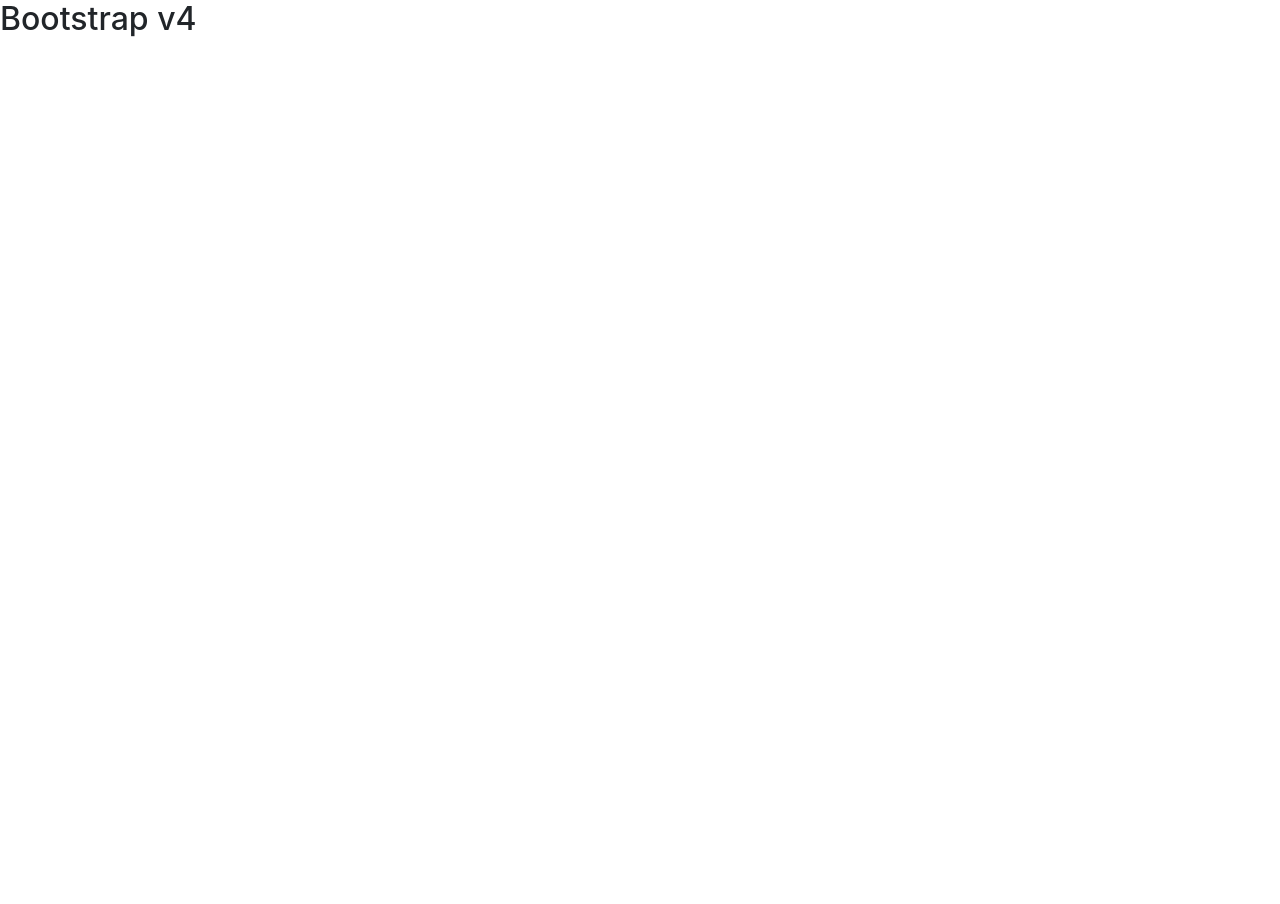
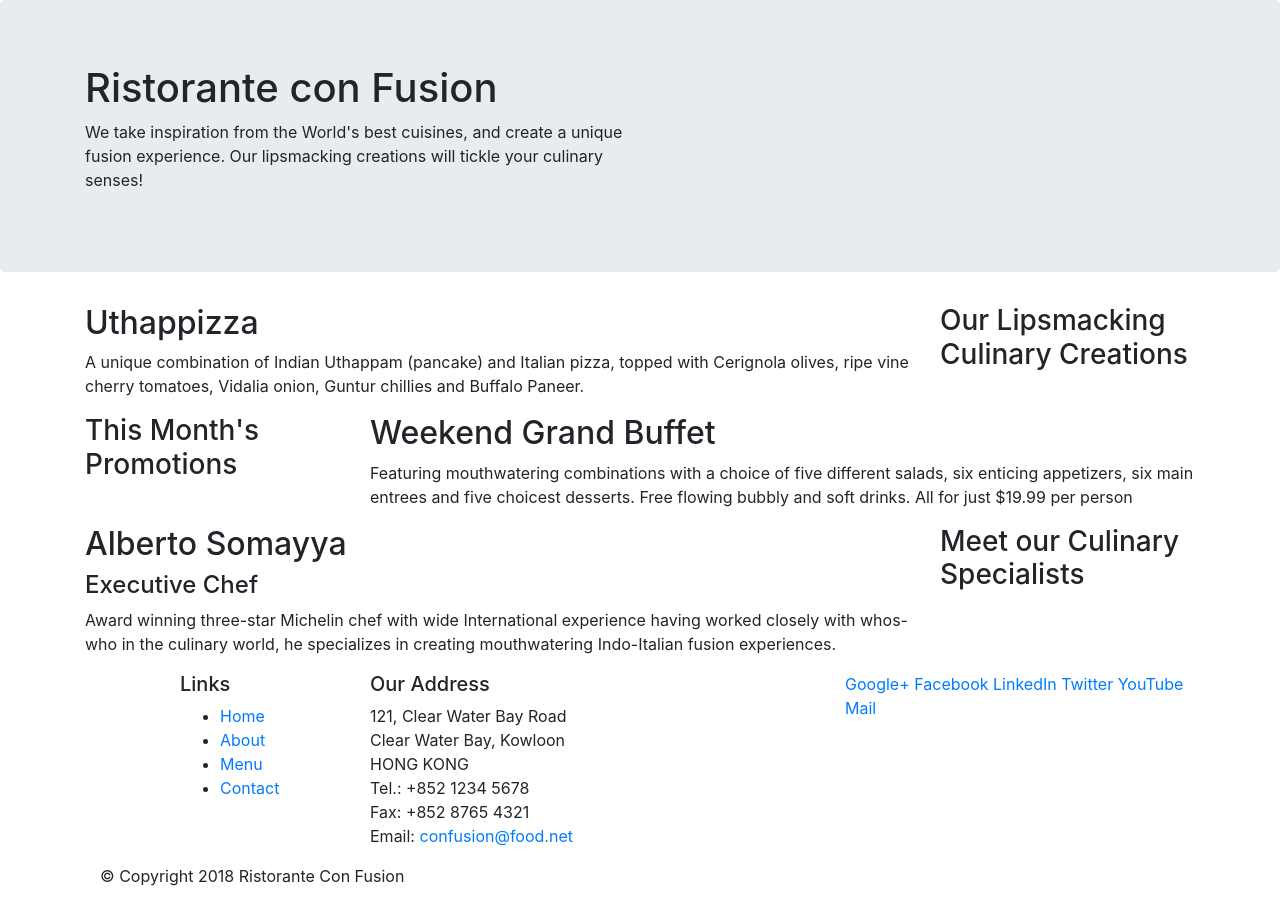
Before and after one commit to CyberpunkDanny/S3C1Bootstrap.v4, a website: page index.html in a window 1280 px wide. Before the commit the page ends 800 px from the top, so only its background shows below. Drawn offline with nearby package versions, Linux system fonts and the light colour scheme.

Commit message:
Bootstrap Grid Part-1
container, row, jumbotron & col-* col-sm-* col-md-* col-lg-* classes introduced; col-auto; order-xx-*; offset-*

```diff
--- a/index.html
+++ b/index.html
@@ -1,6 +1,5 @@
 <!DOCTYPE html>
-
-<html>
+<html lang="en">
 
 <head>
     <!-- Required meta tags always come first -->
@@ -10,10 +9,100 @@
 
     <!-- Bootstrap CSS -->
     <link rel="stylesheet" href="node_modules/bootstrap/dist/css/bootstrap.min.css">
+
+    <title>Ristorante Con Fusion</title>
 </head>
 
 <body>
-    <h2>Bootstrap v4</h2>
+
+    <header class="jumbotron">
+        <div class="container">
+            <div class="row">
+                <div class="col-12 col-sm-6">
+                    <h1>Ristorante con Fusion</h1>
+                    <p>We take inspiration from the World's best cuisines, and create a unique fusion experience. Our lipsmacking creations will tickle your culinary senses!</p>
+                </div>
+                <div>
+                </div>
+            </div>
+        </div>
+    </header>
+
+    <div class="container">
+        <div class="row">
+            <div class="col-12 col-sm-4 order-sm-last col-md-3">
+                <h3>Our Lipsmacking Culinary Creations</h3>
+            </div>
+            <div class="col col-sm order-sm-first col-md">
+                <h2>Uthappizza</h2>
+                <p>A unique combination of Indian Uthappam (pancake) and Italian pizza, topped with Cerignola olives, ripe vine cherry tomatoes, Vidalia onion, Guntur chillies and Buffalo Paneer.</p>
+            </div>
+        </div>
+
+
+        <div class="row">
+            <div class="col-12 col-sm-4 col-md-3">
+                <h3>This Month's Promotions</h3>
+            </div>
+            <div class="col col-sm col-md">
+                <h2>Weekend Grand Buffet</h2>
+                <p>Featuring mouthwatering combinations with a choice of five different salads, six enticing appetizers, six main entrees and five choicest desserts. Free flowing bubbly and soft drinks. All for just $19.99 per person </p>
+            </div>
+        </div>
+
+        <div class="row">
+            <div class="col-12 col-sm-4 order-sm-last col-md-3">
+                <h3>Meet our Culinary Specialists</h3>
+            </div>
+            <div class="col col-sm order-sm-first col-md">
+                <h2>Alberto Somayya</h2>
+                <h4>Executive Chef</h4>
+                <p>Award winning three-star Michelin chef with wide International experience having worked closely with whos-who in the culinary world, he specializes in creating mouthwatering Indo-Italian fusion experiences. </p>
+            </div>
+        </div>
+    </div>
+
+    <footer>
+        <div class="container">
+            <div class="row">
+                <div class="col-4 offset-1 col-sm-2">
+                    <h5>Links</h5>
+                    <ul>
+                        <li><a href="#">Home</a></li>
+                        <li><a href="#">About</a></li>
+                        <li><a href="#">Menu</a></li>
+                        <li><a href="#">Contact</a></li>
+                    </ul>
+                </div>
+                <div class="col-7 col-sm-5">
+                    <h5>Our Address</h5>
+                    <address>
+		              121, Clear Water Bay Road<br>
+		              Clear Water Bay, Kowloon<br>
+		              HONG KONG<br>
+		              Tel.: +852 1234 5678<br>
+		              Fax: +852 8765 4321<br>
+		              Email: <a href="mailto:confusion@food.net">confusion@food.net</a>
+		           </address>
+                </div>
+                <div class="col-12 col-sm-4">
+                    <div>
+                        <a href="http://google.com/+">Google+</a>
+                        <a href="http://www.facebook.com/profile.php?id=">Facebook</a>
+                        <a href="http://www.linkedin.com/in/">LinkedIn</a>
+                        <a href="http://twitter.com/">Twitter</a>
+                        <a href="http://youtube.com/">YouTube</a>
+                        <a href="mailto:">Mail</a>
+                    </div>
+                </div>
+           </div>
+           <div clas="row">
+                <div class="col-auto">
+                    <p>© Copyright 2018 Ristorante Con Fusion</p>
+                </div>
+           </div>
+        </div>
+    </footer>
 
     <!-- jQuery first, then Popper.js, then Bootstrap JS. -->
     <script src="node_modules/jquery/dist/jquery.slim.min.js"></script>
```
